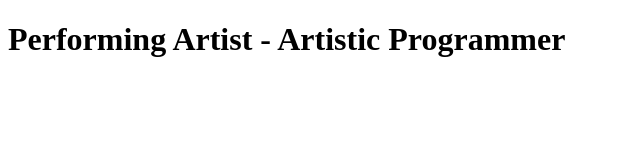
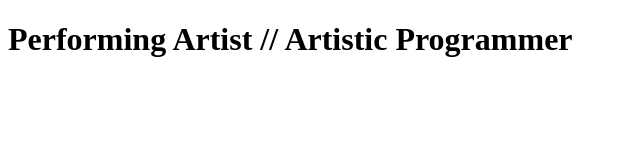
Before and after one commit to hereandnowhere/my-personal-website, a plain HTML site: page index.html in a window 1280 px wide. Shown: the whole page, without its empty margins (0-640 px from the left). Drawn offline with Linux system fonts and the light colour scheme.

Commit message:
finalized h1

```diff
--- a/index.html
+++ b/index.html
@@ -4,6 +4,6 @@
     <title>Jacob Vine</title>
   </head>
   <body>
-    <h1>Performing Artist - Artistic Programmer</h1>
+    <h1>Performing Artist // Artistic Programmer</h1>
   </body>
 </html>
```
